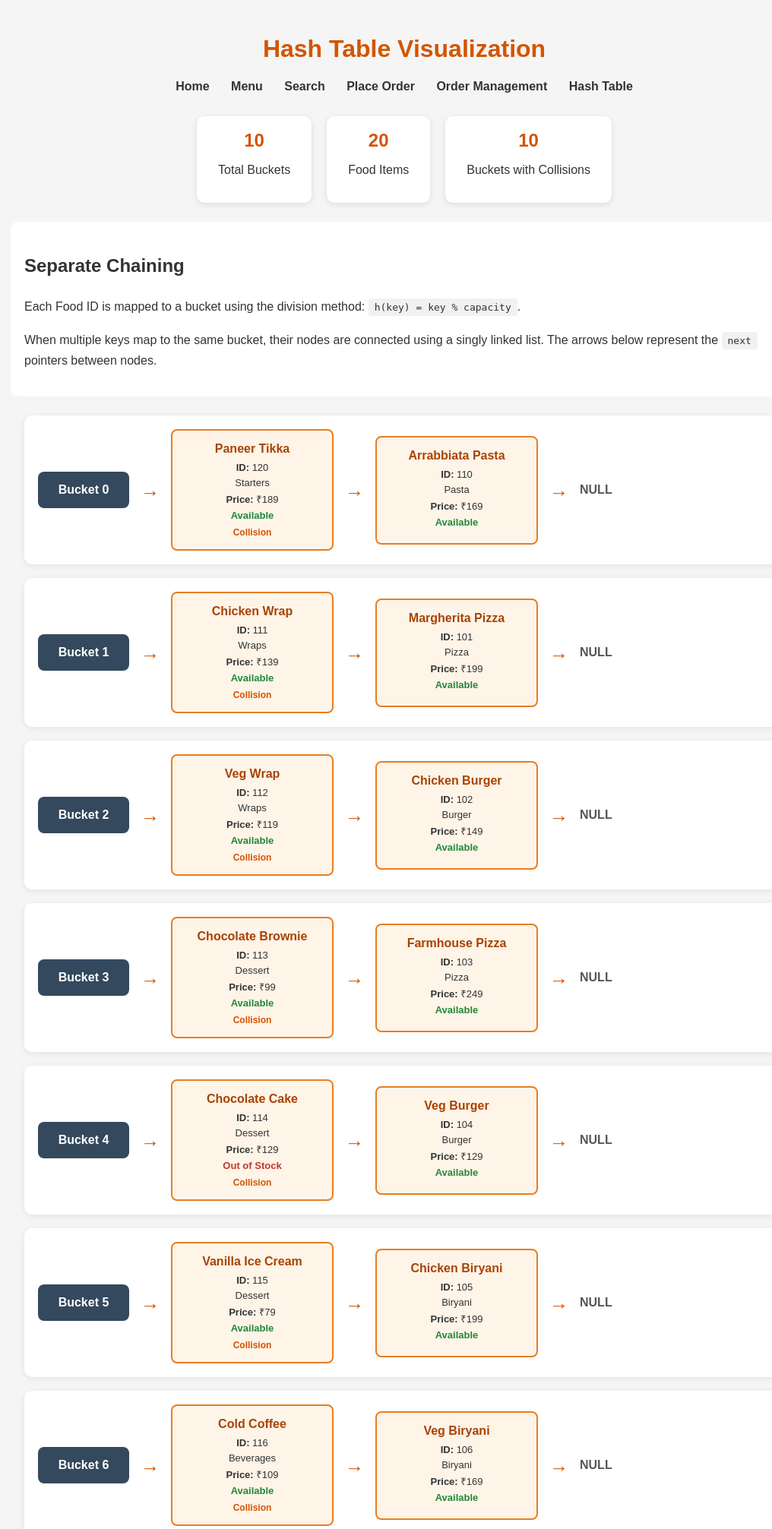
After one commit to JoisonPaul/Online-Food-Ordering_DSA, a Flask app: page /hash-table in a window 1280 px wide. The commit adds this page. Shown: the top 2013 px of the page at 76% size, without its empty margins (108-1124 px from the left). Run offline with Flask 3, Linux system fonts and the light colour scheme.

Commit message:
Complete menu, search, order and hash table GUI

```diff
--- a/app.py
+++ b/app.py
@@ -1,4 +1,4 @@
-from flask import Flask, render_template, request
+from flask import Flask, render_template, render_template_string, request, jsonify
 from menu import menu
 from search import sequential_search
 from order import Order
@@ -7,21 +7,104 @@ from hash_table import HashTable
 
 app = Flask(__name__)
 
-# Initialize Hash Table and insert menu items
+# ---------------- INITIALIZATION ----------------
+
+# Create Hash Table and insert all menu items
 food_hash_table = HashTable(10)
 
 for item in menu:
     food_hash_table.insert(item["id"], item)
 
-# Initialize Circular Queue
+# Create Circular Queue
 order_queue = CircularQueue(10)
 
 # Generate order IDs
 next_order_id = 1
 
 
-@app.route("/", methods=["GET", "POST"])
+# ---------------- HELPER FUNCTIONS ----------------
+
+def get_pending_orders():
+    """Return pending orders in FIFO order without removing them."""
+    orders = []
+
+    if order_queue.is_empty():
+        return orders
+
+    i = order_queue.front
+
+    while True:
+        orders.append(order_queue.queue[i])
+
+        if i == order_queue.rear:
+            break
+
+        i = (i + 1) % order_queue.capacity
+
+    return orders
+
+
+def process_next_order():
+    """Remove and complete the next order in FIFO order."""
+    order = order_queue.dequeue()
+
+    if order is None:
+        return None
+
+    order["status"] = "Completed"
+    return order
+
+
+def get_hash_table_data():
+    """Return hash table buckets and their collision chains."""
+    buckets = []
+
+    for index in range(food_hash_table.capacity):
+        items = []
+        current = food_hash_table.buckets[index]
+
+        while current is not None:
+            items.append(current.value)
+            current = current.next
+
+        buckets.append({
+            "index": index,
+            "items": items
+        })
+
+    return {
+        "capacity": food_hash_table.capacity,
+        "total_items": food_hash_table.count,
+        "buckets": buckets
+    }
+
+
+# ---------------- HOME PAGE ----------------
+
+@app.route("/")
 def home():
+    # Temporary: use search.html until index.html is available
+    return render_template("search.html", menu=menu)
+
+
+# ---------------- MENU PAGE ----------------
+
+@app.route("/menu")
+def display_menu():
+    category = request.args.get("category", "").strip()
+
+    if category:
+        filtered_menu = sequential_search(menu, category)
+    else:
+        filtered_menu = menu
+
+    return render_template("menu.html", menu=filtered_menu)
+
+
+# ---------------- SEARCH PAGE ----------------
+
+@app.route("/search", methods=["GET", "POST"])
+def search_food():
     results = []
     category = ""
     searched = False
@@ -35,23 +118,24 @@ def home():
 
     return render_template(
         "search.html",
+        menu=menu,
         results=results,
         category=category,
         searched=searched
     )
 
 
-@app.route("/menu")
-def display_menu():
-    return render_template("menu.html", menu=menu)
+# ---------------- PLACE ORDER ----------------
 
-
-@app.route("/place-order", methods=["GET", "POST"])
+@app.route("/orders/new", methods=["GET", "POST"])
 def place_order():
     global next_order_id
 
     message = ""
     order_details = None
+
+    # Optional food ID from the menu link
+    selected_item_id = request.args.get("item_id", "")
 
     if request.method == "POST":
         customer_name = request.form.get("customer_name", "").strip()
@@ -60,15 +144,15 @@ def place_order():
             item_id = int(request.form.get("item_id", ""))
             quantity = int(request.form.get("quantity", ""))
 
-            # Find food item using Hash Table
             item = food_hash_table.search(item_id)
 
             if item is None:
                 message = "Invalid Food ID. Please check the menu."
+
             elif not item.get("is_available", True):
-                message = "Sorry, this food item is currently unavailable."
+                message = "This food item is currently unavailable."
+
             else:
-                # Create Order object
                 order = Order(
                     next_order_id,
                     customer_name,
@@ -77,7 +161,6 @@ def place_order():
                     item["price"]
                 )
 
-                # Convert Order object into a dictionary for the queue
                 order_data = {
                     "order_id": order.order_id,
                     "customer_name": order.customer_name,
@@ -87,23 +170,104 @@ def place_order():
                     "status": order.status
                 }
 
-                # Add order to Circular Queue
                 if order_queue.enqueue(order_data):
                     order_details = order_data
                     next_order_id += 1
                     message = "Order placed successfully!"
                 else:
-                    message = "The order queue is full. Please try again later."
+                    message = "Order queue is full. Please try again later."
 
-        except ValueError as error:
-            message = str(error) if str(error) else "Enter valid numbers for Food ID and quantity."
+        except ValueError:
+            message = "Enter a valid Food ID, customer name, and positive quantity."
 
     return render_template(
         "place_order.html",
         message=message,
-        order=order_details
+        order=order_details,
+        selected_item_id=selected_item_id
     )
 
 
+# ---------------- PENDING ORDERS PAGE ----------------
+
+@app.route("/orders/pending")
+def pending_orders_page():
+    orders = get_pending_orders()
+    return render_template("orders.html", orders=orders, message="")
+
+
+# ---------------- PROCESS NEXT ORDER (PAGE) ----------------
+
+@app.route("/orders/process-next", methods=["POST"])
+def process_next_order_page():
+    order = process_next_order()
+
+    if order is None:
+        message = "No pending orders to process."
+    else:
+        message = f"Order #{order['order_id']} processed successfully."
+
+    orders = get_pending_orders()
+
+    return render_template(
+        "orders.html",
+        orders=orders,
+        message=message
+    )
+
+
+# ---------------- HASH TABLE PAGE ----------------
+
+
+
+@app.route("/hash-table")
+def hash_table_page():
+    data = get_hash_table_data()
+
+    collision_count = sum(
+        1 for bucket in data["buckets"]
+        if len(bucket["items"]) > 1
+    )
+
+    return render_template(
+        "hash_table.html",
+        data=data,
+        collision_count=collision_count
+    )
+
+
+
+
+# ---------------- API: PENDING ORDERS ----------------
+
+@app.route("/api/orders", methods=["GET"])
+def api_orders():
+    return jsonify({"orders": get_pending_orders()})
+
+
+# ---------------- API: PROCESS NEXT ORDER ----------------
+
+@app.route("/api/orders/process", methods=["POST"])
+def api_process_order():
+    order = process_next_order()
+
+    if order is None:
+        return jsonify({"message": "No pending orders to process."}), 404
+
+    return jsonify({
+        "message": "Order processed successfully.",
+        "order": order
+    })
+
+
+# ---------------- API: HASH TABLE ----------------
+
+@app.route("/api/hash-table", methods=["GET"])
+def api_hash_table():
+    return jsonify(get_hash_table_data())
+
+
+# ---------------- RUN APPLICATION ----------------
+
 if __name__ == "__main__":
     app.run(debug=True)
--- /dev/null
+++ b/templates/hash_table.html
@@ -0,0 +1,258 @@
+<!DOCTYPE html>
+<html lang="en">
+<head>
+    <meta charset="UTF-8">
+    <meta name="viewport" content="width=device-width, initial-scale=1.0">
+    <title>Hash Table Visualization</title>
+
+    <link rel="stylesheet" href="{{ url_for('static', filename='css/style.css') }}">
+
+    <style>
+        .hash-summary {
+            display: flex;
+            justify-content: center;
+            gap: 20px;
+            flex-wrap: wrap;
+            margin: 25px 0;
+        }
+
+        .summary-card {
+            background: white;
+            padding: 18px 28px;
+            border-radius: 10px;
+            box-shadow: 0 2px 8px rgba(0, 0, 0, 0.1);
+            text-align: center;
+        }
+
+        .summary-card h2 {
+            color: #d35400;
+            margin: 0 0 8px;
+        }
+
+        .hash-buckets {
+            display: flex;
+            flex-direction: column;
+            gap: 18px;
+            max-width: 1000px;
+            margin: 25px auto;
+        }
+
+        .bucket-row {
+            display: flex;
+            align-items: center;
+            gap: 15px;
+            background: white;
+            padding: 18px;
+            border-radius: 10px;
+            box-shadow: 0 2px 8px rgba(0, 0, 0, 0.08);
+            overflow-x: auto;
+        }
+
+        .bucket-label {
+            min-width: 100px;
+            padding: 15px 10px;
+            text-align: center;
+            background: #34495e;
+            color: white;
+            border-radius: 8px;
+            font-weight: bold;
+        }
+
+        .arrow {
+            font-size: 25px;
+            font-weight: bold;
+            color: #d35400;
+            flex-shrink: 0;
+        }
+
+        .node {
+            min-width: 180px;
+            padding: 15px;
+            background: #fff4e8;
+            border: 2px solid #e67e22;
+            border-radius: 8px;
+            text-align: center;
+            flex-shrink: 0;
+        }
+
+        .node h3 {
+            margin: 0 0 8px;
+            font-size: 16px;
+            color: #a84300;
+        }
+
+        .node p {
+            margin: 5px 0;
+            font-size: 13px;
+        }
+
+        .empty-node {
+            color: #888;
+            font-style: italic;
+        }
+
+        .chain-end {
+            color: #555;
+            font-weight: bold;
+            white-space: nowrap;
+        }
+
+        .availability {
+            font-weight: bold;
+        }
+
+        .available {
+            color: #218838;
+        }
+
+        .unavailable {
+            color: #c0392b;
+        }
+
+        .collision-label {
+            font-size: 12px;
+            color: #d35400;
+            font-weight: bold;
+            margin-top: 8px;
+        }
+
+        .hash-info {
+            max-width: 1000px;
+            margin: 25px auto;
+            padding: 18px;
+            background: white;
+            border-radius: 10px;
+            line-height: 1.7;
+        }
+
+        .hash-info code {
+            background: #f1f1f1;
+            padding: 4px 8px;
+            border-radius: 4px;
+        }
+
+        @media (max-width: 600px) {
+            .bucket-row {
+                align-items: flex-start;
+            }
+
+            .bucket-label {
+                min-width: 80px;
+            }
+
+            .node {
+                min-width: 155px;
+            }
+        }
+    </style>
+</head>
+
+<body>
+
+    <h1>Hash Table Visualization</h1>
+
+    <nav>
+        <a href="/">Home</a>
+        <a href="/menu">Menu</a>
+        <a href="/search">Search</a>
+        <a href="/orders/new">Place Order</a>
+        <a href="/orders/pending">Order Management</a>
+        <a href="/hash-table">Hash Table</a>
+    </nav>
+
+    <div class="hash-summary">
+        <div class="summary-card">
+            <h2>{{ data["capacity"] }}</h2>
+            <p>Total Buckets</p>
+        </div>
+
+        <div class="summary-card">
+            <h2>{{ data["total_items"] }}</h2>
+            <p>Food Items</p>
+        </div>
+
+        <div class="summary-card">
+            <h2>{{ collision_count }}</h2>
+            <p>Buckets with Collisions</p>
+        </div>
+    </div>
+
+    <div class="hash-info">
+        <h2>Separate Chaining</h2>
+
+        <p>
+            Each Food ID is mapped to a bucket using the division method:
+            <code>h(key) = key % capacity</code>.
+        </p>
+
+        <p>
+            When multiple keys map to the same bucket, their nodes are connected
+            using a singly linked list. The arrows below represent the
+            <code>next</code> pointers between nodes.
+        </p>
+    </div>
+
+    <div class="hash-buckets">
+
+        {% for bucket in data["buckets"] %}
+        <div class="bucket-row">
+
+            <div class="bucket-label">
+                Bucket {{ bucket["index"] }}
+            </div>
+
+            <span class="arrow">→</span>
+
+            {% if bucket["items"] %}
+
+                {% for item in bucket["items"] %}
+
+                    <div class="node">
+                        <h3>{{ item["name"] }}</h3>
+
+                        <p><strong>ID:</strong> {{ item["id"] }}</p>
+                        <p>{{ item["category"] }}</p>
+                        <p><strong>Price:</strong> ₹{{ item["price"] }}</p>
+
+                        {% if item.get("is_available", true) %}
+                            <p class="availability available">Available</p>
+                        {% else %}
+                            <p class="availability unavailable">Out of Stock</p>
+                        {% endif %}
+
+                        {% if not loop.last %}
+                            <div class="collision-label">Collision</div>
+                        {% endif %}
+                    </div>
+
+                    <span class="arrow">→</span>
+
+                {% endfor %}
+
+                <span class="chain-end">NULL</span>
+
+            {% else %}
+
+                <span class="empty-node">Empty bucket → NULL</span>
+
+            {% endif %}
+
+        </div>
+        {% endfor %}
+
+    </div>
+
+    <div class="hash-info">
+        <h2>How to read the visualization</h2>
+
+        <ul>
+            <li><strong>Bucket:</strong> The array position calculated by the hash function.</li>
+            <li><strong>Node:</strong> A food item stored in the hash table.</li>
+            <li><strong>Arrow:</strong> The link to the next node in the chain.</li>
+            <li><strong>NULL:</strong> The end of the linked list.</li>
+            <li><strong>Collision:</strong> Multiple food IDs map to the same bucket.</li>
+        </ul>
+    </div>
+
+</body>
+</html>
--- a/templates/place_order.html
+++ b/templates/place_order.html
@@ -14,10 +14,10 @@
     <nav>
         <a href="/">Search</a>
         <a href="/menu">Menu</a>
-        <a href="/place-order">Place Order</a>
+        <a href="/orders/new">Place Order</a>
     </nav>
 
-    <form method="POST" action="/place-order">
+    <form method="POST" action="/orders/new">
         <label for="customer_name">Customer Name:</label><br>
         <input
             type="text"
--- a/templates/search.html
+++ b/templates/search.html
@@ -16,7 +16,7 @@
         <a href="/place-order">Place Order</a>
     </nav>
 
-    <form method="POST" action="/">
+    <form method="POST" action="/search">
         <input
             type="text"
             name="category"
```
Also changed, not shown: templates/menu.html (added, +29 -0 lines), templates/orders.html (added, +206 -0 lines).
